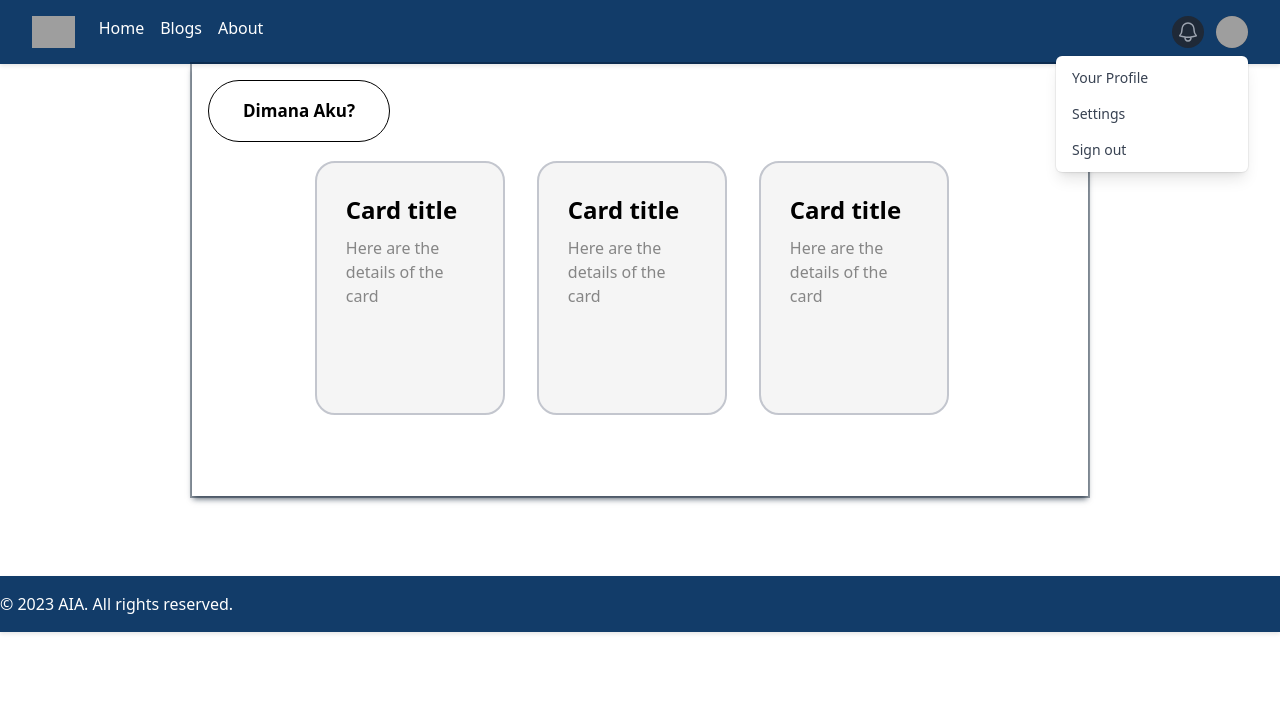
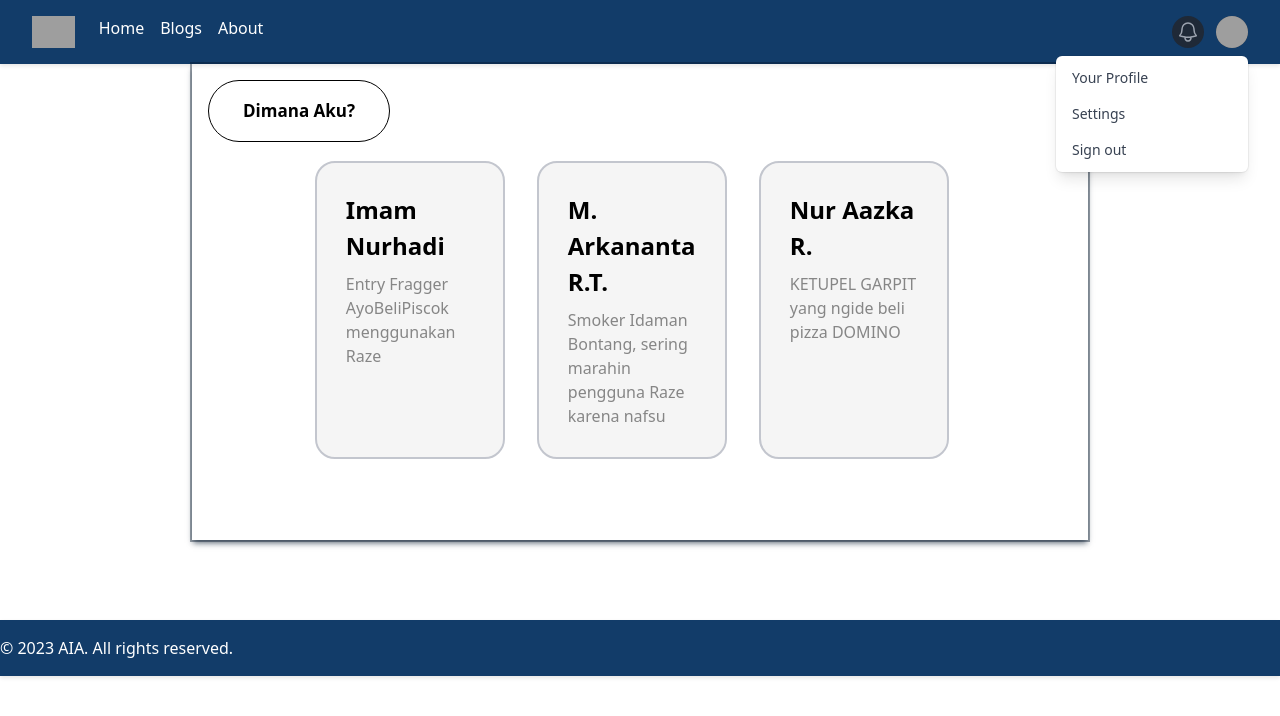
Before and after one commit to ImamNurHadi/pweb-Nuxt-JS-P18-2023, a Nuxt app in the folder frontend/: page /about in a window 1280 px wide. Both pictures are taken after a click on the button "Dimana Aku?". Shown: the top 716 px of the page. Built offline with nearby package versions, Linux system fonts and the light colour scheme; grey boxes are pictures that could not be loaded.

Commit message:
nambahin nama about us doang

```diff
--- a/frontend/components/anggota.vue
+++ b/frontend/components/anggota.vue
@@ -11,24 +11,24 @@
           <div class="tim" v-if="showTim">
             <div class="card">
               <div class="card-details">
-                <p class="text-title">Card title</p>
-                <p class="text-body">Here are the details of the card</p>
+                <p class="text-title">Imam Nurhadi</p>
+                <p class="text-body">Entry Fragger AyoBeliPiscok menggunakan Raze</p>
               </div>
               <button class="card-button">More info</button>
             </div>
 
             <div class="card">
               <div class="card-details">
-                <p class="text-title">Card title</p>
-                <p class="text-body">Here are the details of the card</p>
+                <p class="text-title">M. Arkananta R.T.</p>
+                <p class="text-body">Smoker Idaman Bontang, sering marahin pengguna Raze karena nafsu</p>
               </div>
               <button class="card-button">More info</button>
             </div>
 
             <div class="card">
               <div class="card-details">
-                <p class="text-title">Card title</p>
-                <p class="text-body">Here are the details of the card</p>
+                <p class="text-title">Nur Aazka R. </p>
+                <p class="text-body">KETUPEL GARPIT yang ngide beli pizza DOMINO</p>
               </div>
               <button class="card-button">More info</button>
             </div>
@@ -107,7 +107,7 @@
 
   .card {
     width: 190px;
-    height: 254px;
+    height: auto;
     border-radius: 20px;
     background: #f5f5f5;
     position: relative;
```
